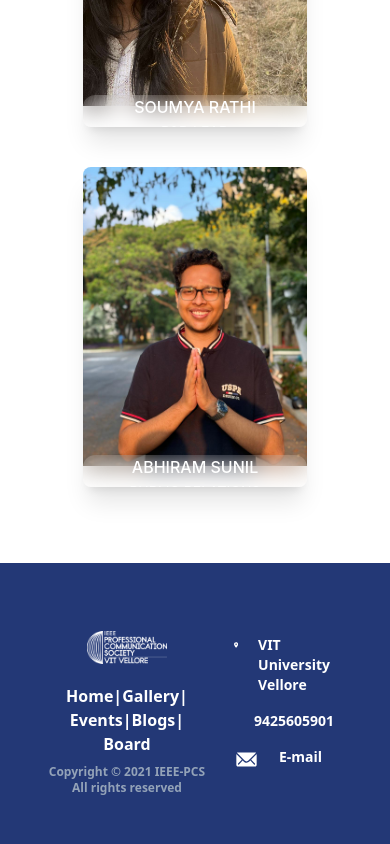
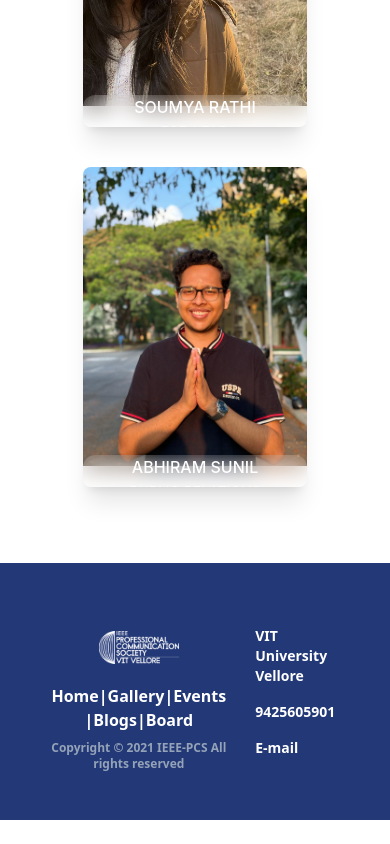
Before and after one commit to IEEE-PCS-VIT-V/react-web, a React (Create React App) app: page /exboard in a window 390 px wide. Shown: the part 3685-4529 px from the top of the page. After the commit the page ends 4505 px from the top, so only its background shows below. Built offline with nearby package versions, Linux system fonts and the light colour scheme.

Commit message:
edited link

```diff
--- a/src/components/footer/footer.jsx
+++ b/src/components/footer/footer.jsx
@@ -45,11 +45,11 @@ const Footer = () => {
                 rel="noreferrer"
                 className="flex justify-start text-white mb-4 text-sm"
               >
-              <FaLocationDot size={20}className="mr-5"/>
+              <FaLocationDot size={20}className="mr-5 hidden md:inline"/>
               <p className="">VIT University Vellore</p>
               </a>
-              <a href="tel:+918897213645" className="flex justify-start text-white mb-4 text-sm" > <BsFillTelephoneFill className="mr-5"size={20}/> <p className="">9425605901</p></a>
-              <a href="mailto:pcsboard2022@gmail.com" className="flex justify-start text-white text-sm"> <IoIosMail className="mr-5" size={25}/><p>E-mail</p></a>
+              <a href="tel:+918897213645" className="flex justify-start text-white mb-4 text-sm" > <BsFillTelephoneFill className="mr-5 hidden md:inline"size={20}/> <p className="">9425605901</p></a>
+              <a href="mailto:pcsboard2022@gmail.com" className="flex justify-start text-white text-sm"> <IoIosMail className="mr-5 hidden md:inline" size={25}/><p>E-mail</p></a>
             </div>
 
 
```
